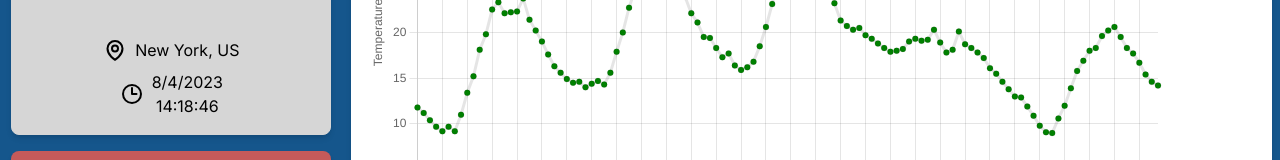
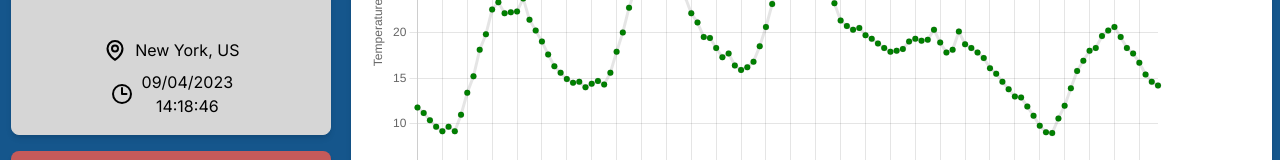
Before and after one commit to kimcangho/tempura-sure, a Next.js app: page / in a window 1280 px wide. Shown: the part 316-476 px from the top of the page. Built offline with nearby package versions, Linux system fonts and the light colour scheme; no server answers.

Commit message:
add utility function to convert single digits to double digits

```diff
--- a/src/components/CurrentTempSection.tsx
+++ b/src/components/CurrentTempSection.tsx
@@ -6,6 +6,7 @@ import RecentTemps from "./RecentTemps";
 import Image from "next/image";
 import mapPinIcon from "/public/icons/mapPin.svg";
 import clockIcon from "/public/icons/clock.svg";
+import { convertTimeDoubleDigits } from "@/utils/convertTimeDoubleDigits";
 
 interface CurrentTempSectionProps {
   tempInfo: number | undefined;
@@ -54,13 +55,25 @@ const CurrentTempSection = ({
               <div className="flex flex-col">
                 <h3 className="text-center">{`${
                   currentTimeStamp
-                    ? `${currentTimeStamp?.getMonth()}/${currentTimeStamp?.getDay()}/${currentTimeStamp?.getFullYear()}`
+                    ? `${convertTimeDoubleDigits(
+                        currentTimeStamp?.getMonth() + 1
+                      )}/${convertTimeDoubleDigits(
+                        currentTimeStamp?.getDay()
+                      )}/${convertTimeDoubleDigits(
+                        currentTimeStamp?.getFullYear()
+                      )}`
                     : "--/--/----"
                 } `}</h3>
                 <h3 className="text-center">
                   {`${
                     currentTimeStamp
-                      ? `${currentTimeStamp?.getHours()}:${currentTimeStamp?.getMinutes()}:${currentTimeStamp?.getSeconds()}`
+                      ? `${convertTimeDoubleDigits(
+                          currentTimeStamp?.getHours()
+                        )}:${convertTimeDoubleDigits(
+                          currentTimeStamp?.getMinutes()
+                        )}:${convertTimeDoubleDigits(
+                          currentTimeStamp?.getSeconds()
+                        )}`
                       : "--:--:--"
                   } `}
                 </h3>
--- /dev/null
+++ b/src/utils/convertTimeDoubleDigits.ts
@@ -0,0 +1,7 @@
+export const convertTimeDoubleDigits = (integer: number): string => {
+  let convertedInteger = integer.toString();
+  if (integer >= 0 && integer <= 9) {
+    convertedInteger = `0${convertedInteger}`;
+  }
+  return convertedInteger;
+};
```
